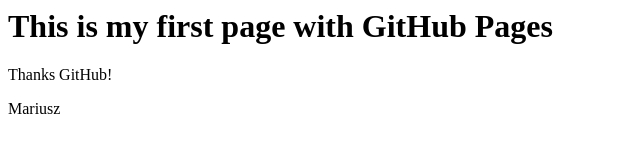
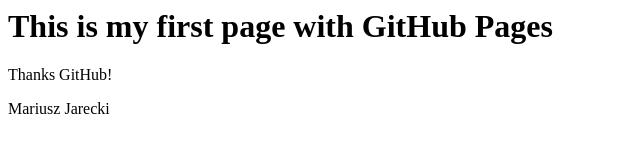
Before and after one commit to Mariusz-Jarecki/CDO_No1, a plain HTML site: page index.html in a window 1280 px wide. Shown: the full height of the page, 0-640 px from the left. Drawn offline with Linux system fonts and the light colour scheme.

Commit message:
Update index.html

```diff
--- a/index.html
+++ b/index.html
@@ -1,5 +1,5 @@
 <html>
 <h1> This is my first page with GitHub Pages </h1>
 <p>Thanks GitHub!</p>
-<p>Mariusz</p>
+<p>Mariusz Jarecki</p>
 </html>
```
